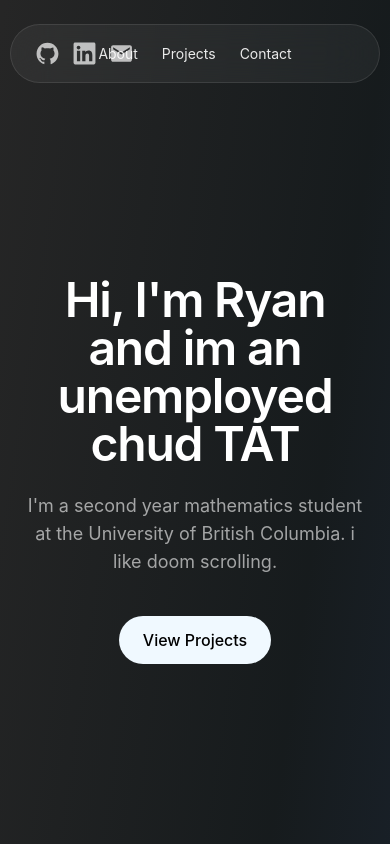
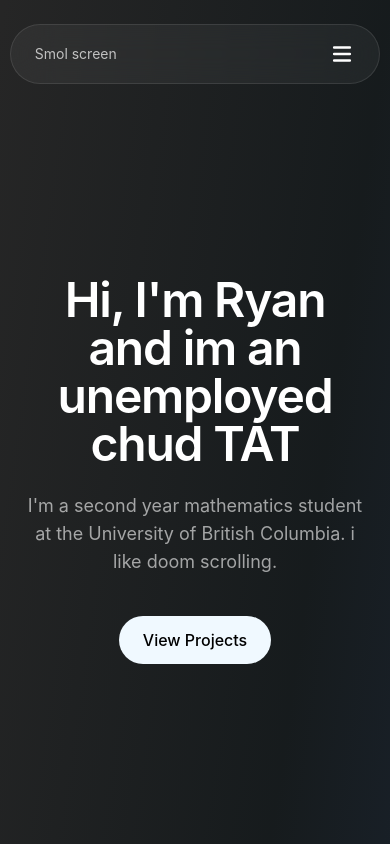
Before and after one commit to Rxn321/Portfolio-Website, a React (Vite) app: page / in a window 390 px wide. Shown: the top 844 px of the page. Built offline with nearby package versions, Linux system fonts and the light colour scheme.

Commit message:
added list button for mobile site

```diff
--- a/src/components/Navbar.jsx
+++ b/src/components/Navbar.jsx
@@ -1,10 +1,13 @@
+import { useState } from "react";
 import { AiFillGithub } from "react-icons/ai";
 import { FaLinkedin } from "react-icons/fa";
 import { MdEmail } from "react-icons/md";
 import { AiOutlineStock } from "react-icons/ai";
-
+import { HiMenu, HiX } from "react-icons/hi";
 
 export default function Navbar() {
+  const [open, setOpen] = useState(false);
+
   return (
     <nav className="fixed top-6 left-0 w-full z-50 flex justify-center">
       <div className="relative flex items-center justify-between
@@ -12,24 +15,56 @@ export default function Navbar() {
         border border-white/10 px-6 md:px-10 py-4 md:py-6
         w-[95%] max-w-4xl">
 
-        <div className="flex items-center text-white/70 hidden md:flex gap-4">
-          <a href="#projects" className="hover:text-white transition"><AiOutlineStock size={22}/></a>
+
+        <div className="hidden md:flex items-center text-white/70 gap-6">
+          <a href="#projects" className="hover:text-white transition">
+            <AiOutlineStock size={22} />
+          </a>
         </div>
- {/* Rrm to add fiance project link here*/}
 
-        <div className="absolute left-1/2 -translate-x-1/2 flex gap-6 md:gap-12 text-sm md:text-lg text-white/90">
+
+        <div className="hidden md:flex absolute left-1/2 -translate-x-1/2 gap-12 text-lg text-white/90">
           <a href="#about" className="hover:text-white transition">About</a>
           <a href="#projects" className="hover:text-white transition">Projects</a>
           <a href="#contact" className="hover:text-white transition">Contact</a>
         </div>
 
-        <div className="flex items-center gap-3 md:gap-4 text-white/70">
-          <a href="https://github.com" className="hover:text-white transition"><AiFillGithub size={25}/></a>
-          <a href="https://linkedin.com" className="hover:text-white transition"><FaLinkedin size={25}/></a>
-          <a href="https://mail.google.com" className="hover:text-white transition"><MdEmail size={25}/></a>
+
+        <div className="hidden md:flex items-center gap-4 text-white/70">
+          <a href="https://github.com/Rxn321" className="hover:text-white transition"><AiFillGithub size={25} /></a>
+          <a href="https://www.linkedin.com/in/ryantyl/" className="hover:text-white transition"><FaLinkedin size={25} /></a>
+          <a href="mailto:liuryanty@gmail.com" className="hover:text-white transition"><MdEmail size={25} /></a>
         </div>
+
+
+        <div className="md:hidden flex items-center w-full justify-between text-white">
+          <span className="text-sm opacity-70">Smol screen</span>
+
+          <button onClick={() => setOpen(!open)}>
+            {open ? <HiX size={26} /> : <HiMenu size={26} />}
+          </button>
+        </div>
+
+
+        {open && (
+          <div className="absolute top-full mt-3 left-1/2 -translate-x-1/2 w-[80%]
+            bg-black/80 backdrop-blur-lg border border-grey/10
+            rounded-2xl p-4 flex flex-col gap-4 text-center text-white">
+
+            <a href="#about" onClick={() => setOpen(false)}>About</a>
+            <a href="#projects" onClick={() => setOpen(false)}>Projects</a>
+            <a href="#contact" onClick={() => setOpen(false)}>Contact</a>
+
+            <div className="flex justify-center gap-6 pt-2 border-t border-white/10">
+              <a href="https://github.com/Rxn321"><AiFillGithub size={22} /></a>
+              <a href="https://www.linkedin.com/in/ryantyl/"><FaLinkedin size={22} /></a>
+              <a href="mailto:liuryanty@gmail.com"><MdEmail size={22} /></a>
+              <a href="#projects" className="hover:text-white transition"><AiOutlineStock size={22} /></a>
+            </div>
+          </div>
+        )}
 
       </div>
     </nav>
-  )
+  );
 }
```
